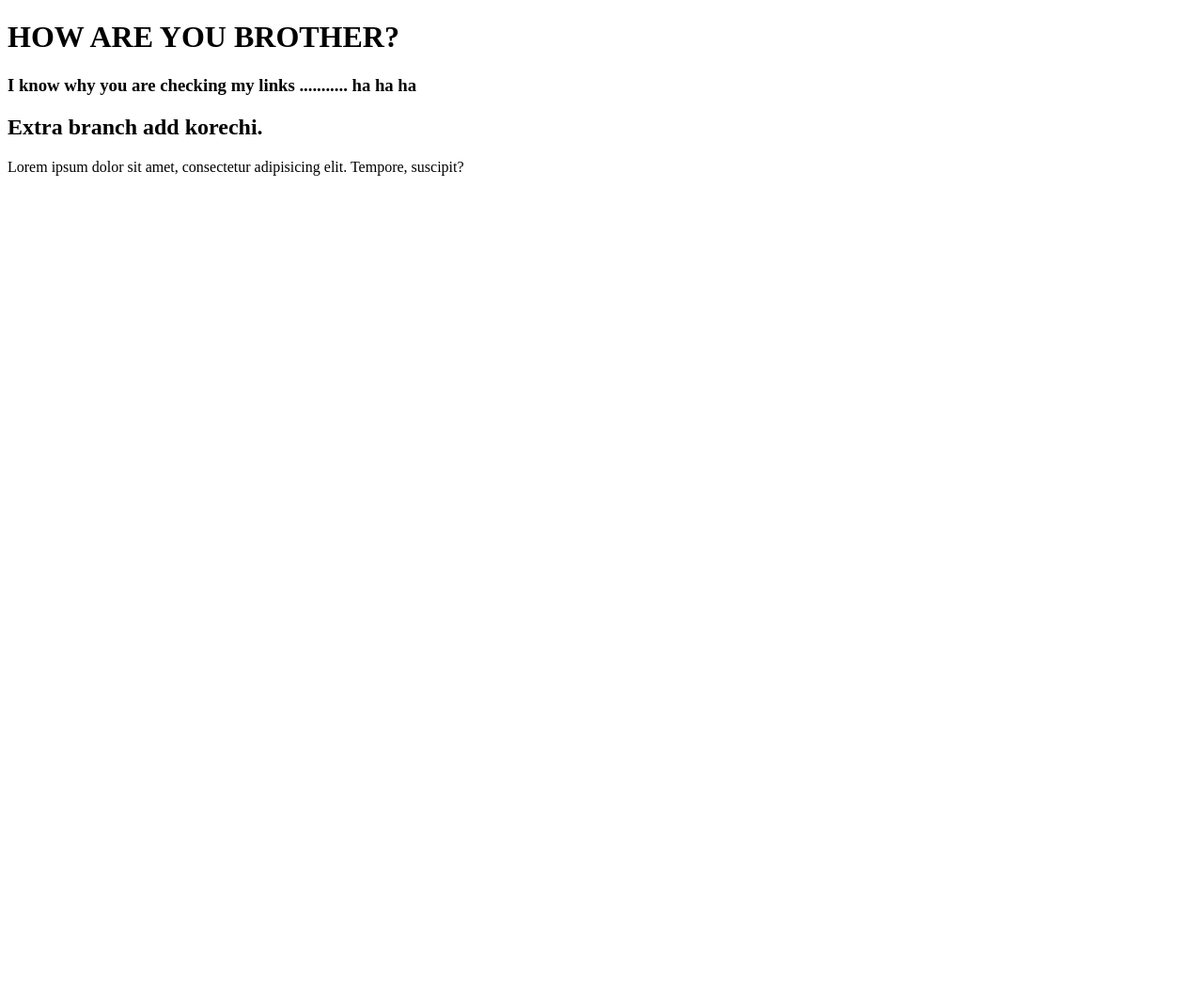
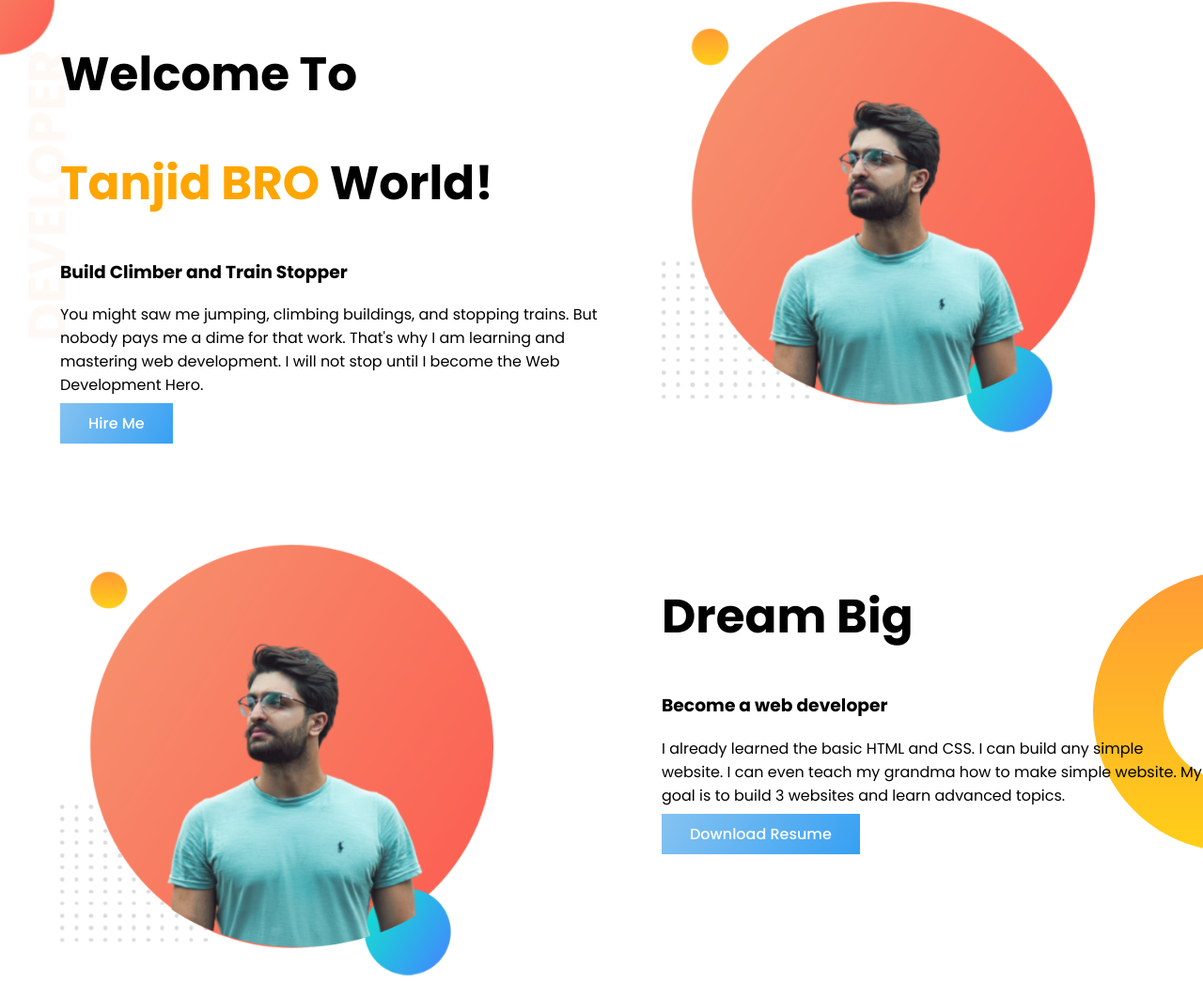
Before and after one commit to Tanjidhossain/testagainone, a plain HTML site: page index.html in a window 1280 px wide. Shown: the whole page at 94% size. Before the commit the page ends 800 px from the top, so only its background shows below. Drawn offline with Linux system fonts and the light colour scheme.

Commit message:
blog pushing

```diff
--- a/index.html
+++ b/index.html
@@ -4,12 +4,49 @@
     <meta charset="UTF-8">
     <meta http-equiv="X-UA-Compatible" content="IE=edge">
     <meta name="viewport" content="width=device-width, initial-scale=1.0">
-    <title>WORK ONE </title>
+    <link rel="stylesheet" href="style.css">
+    <link rel="preconnect" href="https://fonts.googleapis.com">
+<link rel="preconnect" href="https://fonts.gstatic.com" crossorigin>
+<link href="https://fonts.googleapis.com/css2?family=Poppins:ital,wght@0,100;0,200;0,300;0,400;0,500;0,600;0,700;0,800;0,900;1,100;1,200;1,300;1,400;1,500;1,600;1,700;1,800;1,900&display=swap" rel="stylesheet">
+
+    <title>just practice  </title>
 </head>
 <body>
-    <h1>HOW ARE YOU BROTHER?</h1>
-    <h3>I know why you are checking my links ........... ha ha ha </h3>
-    <h2>Extra branch add korechi.</h2>
-    <p>Lorem ipsum dolor sit amet, consectetur adipisicing elit. Tempore, suscipit?</p>
+  <section class="top-banner">
+     <div class="half-width">
+    <h1>Welcome To</h1>
+    <h1 > <span class="orange-color"> Tanjid BRO</span> World!</h1>
+    <h3>Build Climber and Train Stopper</h3>
+    <p>You might saw me jumping, climbing buildings, and stopping trains.
+     But nobody pays me a dime for that work. That's why I am learning and
+     mastering web development. I will not stop until I become the Web Development Hero.</p>
+     <a href="https://www.facebook.com" target="_blank" class="link-button">Hire Me</a>
+   </div>
+     <div class="half-width">
+        <img src="images/monder valo.png" alt="">
+     </div>
+
+  </section>
+
+    <section class="dream-big">
+        <div class="half-width">
+        <img src="images/monder valo.png" alt="">
+     </div>
+
+
+     <div class="half-width">
+    <h1>Dream Big</h1>
+    <h3>Become a web developer</h3>
+    <p>I already learned the basic HTML and CSS. I can build any simple website. I can even teach my
+        grandma how to make simple website. My goal is to build 3 websites and learn advanced topics.</p>
+     <a href="https://www.facebook.com" target="_blank" class="link-button">Download Resume</a>
+   </div>
+
+
+  </section>
+
+
+
+
 </body>
 </html>
--- a/style.css
+++ b/style.css
@@ -0,0 +1,45 @@
+body{
+    font-family: 'Poppins', sans-serif;
+    margin: 0;
+}
+h1{
+    font-size: 50px ;
+}
+
+.orange-color {
+    color: orange;
+}
+
+section{
+    display: flex;
+}
+
+.half-width{
+    width: 50%;
+    padding-left: 5%;
+}
+.half-width img{
+    width: 80%;
+}
+
+.link-button{
+     background-image: linear-gradient(120deg, #86c3f1, #36a0f3);
+    padding: 10px 30px;
+    text-decoration: none;
+    color: white;
+    font-weight: 500;
+
+}
+
+.top-banner{
+    background-image:  url(images/top-banner.png);
+    background-repeat: no-repeat;
+}
+
+.dream-big{
+    padding-top: 110px;
+    background-image: url(images/dream-bg.png);
+     background-repeat: no-repeat;
+     background-position: right;
+
+}
```
Also changed, not shown: images/dream-bg.png (added), images/exp-bg.png (added), images/monder valo.png (added), images/my-bg.png (added), images/my-bg2.png (added), images/profile.png (added), images/shaira-dela-pena-twoEJNpgdbI-unsplash.jpg (added), images/top-banner.png (added), 1 other file.
